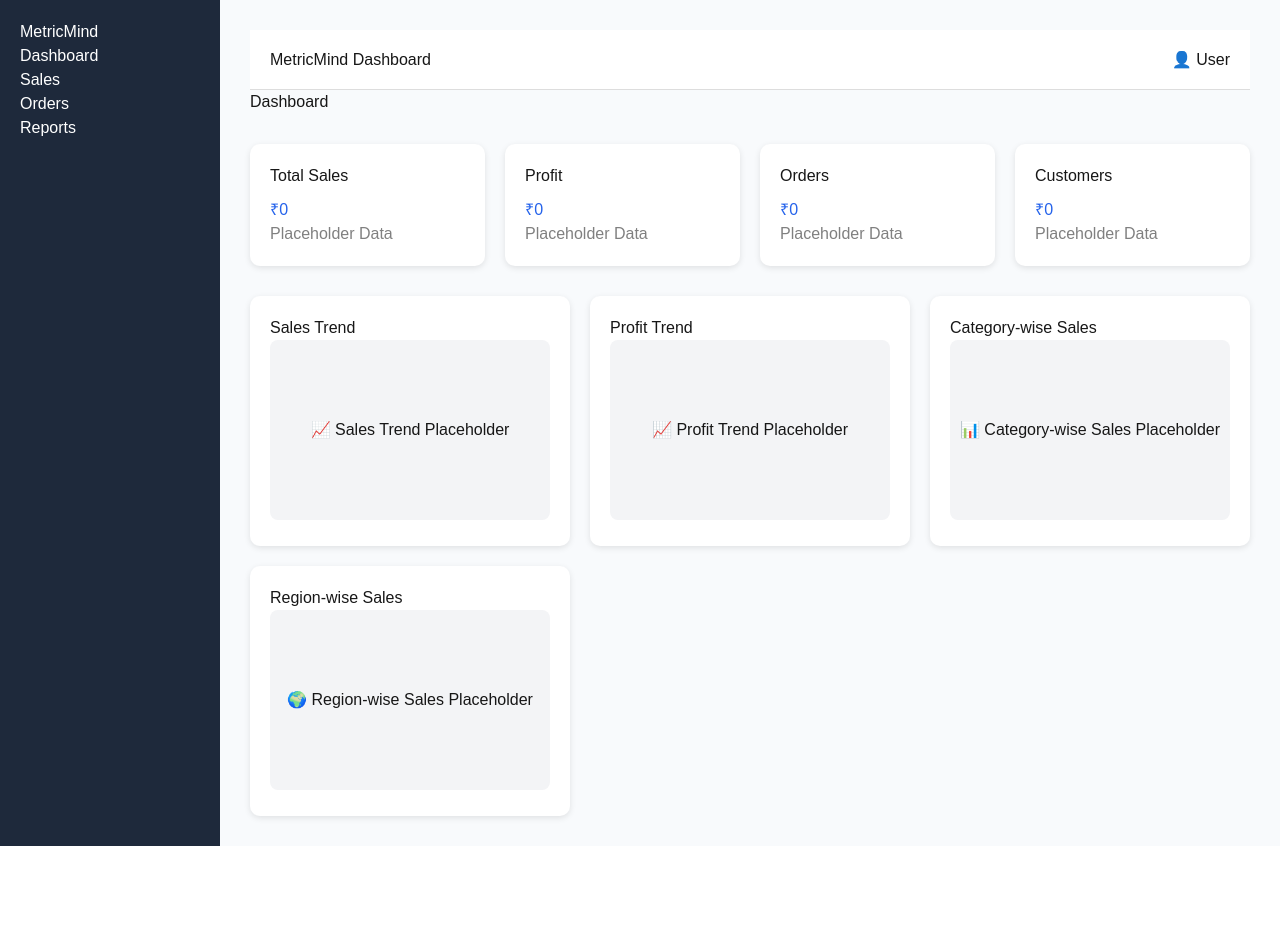
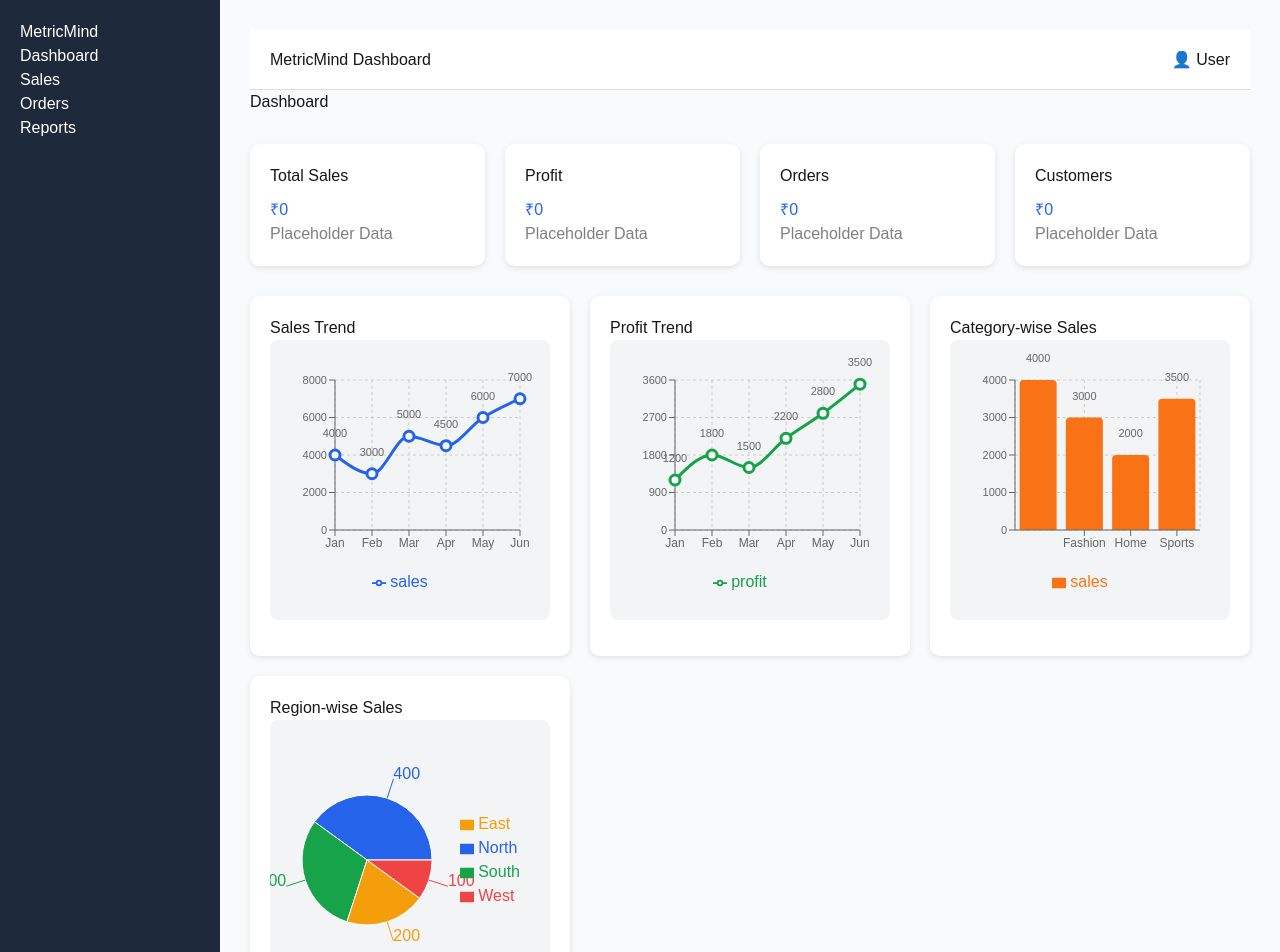
Before and after one commit to hrishika12-06patel/MetricMind, a Next.js app in the folder frontend/: page /dashboard in a window 1280 px wide. Shown: the top 952 px of the page. Before the commit the page ends 846 px from the top, so only its background shows below. Built offline with nearby package versions, Linux system fonts and the light colour scheme.

Commit message:
Added responsive dashboard charts with mock data

```diff
--- a/frontend/app/dashboard/page.tsx
+++ b/frontend/app/dashboard/page.tsx
@@ -1,4 +1,8 @@
 import DashboardNavbar from "../../components/DashboardNavbar";
+import SalesTrendChart from "@/components/charts/SalesTrendChart";
+import ProfitTrendChart from "@/components/charts/ProfitTrendChart";
+import CategorySalesChart from "@/components/charts/CategorySalesChart";
+import RegionSalesChart from "@/components/charts/RegionSalesChart";
 export default function Dashboard() {
   return (
     <div style={{ display: "flex", minHeight: "100vh" }}>
@@ -79,14 +83,14 @@ export default function Dashboard() {
       padding: "20px",
       borderRadius: "10px",
       boxShadow: "0 2px 6px rgba(0,0,0,0.1)",
-      minHeight: "250px",
+      minHeight: "360px",
     }}
   >
     <h3>Sales Trend</h3>
 
     <div
       style={{
-        height: "180px",
+        height: "280px",
         background: "#f3f4f6",
         display: "flex",
         justifyContent: "center",
@@ -94,7 +98,7 @@ export default function Dashboard() {
         borderRadius: "8px",
       }}
     >
-      📈 Sales Trend Placeholder
+      <SalesTrendChart />
     </div>
   </div>
 
@@ -111,7 +115,7 @@ export default function Dashboard() {
 
     <div
       style={{
-        height: "180px",
+        height: "280px",
         background: "#f3f4f6",
         display: "flex",
         justifyContent: "center",
@@ -119,7 +123,7 @@ export default function Dashboard() {
         borderRadius: "8px",
       }}
     >
-      📈 Profit Trend Placeholder
+      <ProfitTrendChart />
     </div>
   </div>
   <div
@@ -135,7 +139,7 @@ export default function Dashboard() {
 
     <div
       style={{
-        height: "180px",
+        height: "280px",
         background: "#f3f4f6",
         display: "flex",
         justifyContent: "center",
@@ -143,7 +147,7 @@ export default function Dashboard() {
         borderRadius: "8px",
       }}
     >
-      📊 Category-wise Sales Placeholder
+      <CategorySalesChart />
     </div>
   </div>
   <div
@@ -159,7 +163,7 @@ export default function Dashboard() {
 
     <div
       style={{
-        height: "180px",
+        height: "280px",
         background: "#f3f4f6",
         display: "flex",
         justifyContent: "center",
@@ -167,7 +171,7 @@ export default function Dashboard() {
         borderRadius: "8px",
       }}
     >
-      🌍 Region-wise Sales Placeholder
+      <RegionSalesChart />
     </div>
   </div>
 </div>
--- /dev/null
+++ b/frontend/components/charts/CategorySalesChart.tsx
@@ -0,0 +1,75 @@
+"use client";
+
+import {
+  BarChart,
+  Bar,
+  XAxis,
+  YAxis,
+  CartesianGrid,
+  Tooltip,
+  ResponsiveContainer,
+  Legend,
+  LabelList,
+} from "recharts";
+
+const data = [
+  { category: "Electronics", sales: 4000 },
+  { category: "Fashion", sales: 3000 },
+  { category: "Home", sales: 2000 },
+  { category: "Sports", sales: 3500 },
+];
+
+export default function CategorySalesChart() {
+  return (
+    <ResponsiveContainer width="100%" height={340}>
+      <BarChart
+        data={data}
+        margin={{
+          top: 70,
+          right: 30,
+          left: 20,
+          bottom: 50,
+        }}
+      >
+        <CartesianGrid strokeDasharray="3 3" />
+
+        <XAxis
+        dataKey="category"
+        tick={{ fontSize: 12 }}
+        height={40}
+        />
+
+        <YAxis
+          width={45}
+          tick={{ fontSize: 11 }}
+        />
+
+        <Tooltip
+          formatter={(value) => [`₹${Number(value).toLocaleString()}`, "Category"]}
+        />
+        <Legend
+          verticalAlign="bottom"
+          align="center"
+          height={30}
+        />
+        <Bar
+
+          dataKey="sales"
+          fill="#f97316"
+          radius={[4, 4, 0, 0]}
+        >
+          <LabelList
+            dataKey="sales"
+            position="top"
+            offset={18}
+            style={{
+                fontSize: 11,
+                fill: "#666",
+            }}
+
+          />
+        </Bar>
+      </BarChart>
+    </ResponsiveContainer>
+  );
+}
--- /dev/null
+++ b/frontend/components/charts/ProfitTrendChart.tsx
@@ -0,0 +1,75 @@
+"use client";
+
+import {
+  LineChart,
+  Line,
+  XAxis,
+  YAxis,
+  CartesianGrid,
+  Tooltip,
+  ResponsiveContainer,
+  Legend,
+  LabelList,
+} from "recharts";
+
+const data = [
+  { month: "Jan", profit: 1200 },
+  { month: "Feb", profit: 1800 },
+  { month: "Mar", profit: 1500 },
+  { month: "Apr", profit: 2200 },
+  { month: "May", profit: 2800 },
+  { month: "Jun", profit: 3500 },
+];
+
+export default function ProfitTrendChart() {
+  return (
+    <ResponsiveContainer width="100%" height={340}>
+      <LineChart
+      data={data}
+      margin={{
+        top: 70,
+        right: 30,
+        left: 20,
+        bottom: 50,
+      }}
+      >
+        <CartesianGrid strokeDasharray="3 3" />
+        <XAxis
+        dataKey="month"
+        tick={{ fontSize: 12}}
+        height={40}
+
+        />
+        <YAxis
+        width={45}
+        tick={{fontSize: 11}}
+        />
+        <Tooltip
+          formatter={(value) => [`₹${Number(value).toLocaleString()}`, "Profit"]}
+        />
+        <Legend
+          verticalAlign="bottom"
+          align="center"
+          height={30}
+        />
+        <Line
+          type="monotone"
+          dataKey="profit"
+          stroke="#16a34a"
+          strokeWidth={3}
+          dot={{ r: 5 }}
+        >
+          <LabelList
+            dataKey="profit"
+            position="top"
+            offset={18}
+            style={{
+                fontSize: 11,
+                fill: "#666",
+            }}
+          />
+        </Line>
+      </LineChart>
+    </ResponsiveContainer>
+  );
+}
--- /dev/null
+++ b/frontend/components/charts/RegionSalesChart.tsx
@@ -0,0 +1,62 @@
+"use client";
+
+import {
+  PieChart,
+  Pie,
+  Cell,
+  Tooltip,
+  ResponsiveContainer,
+  Legend,
+} from "recharts";
+
+const data = [
+  { name: "North", value: 400 },
+  { name: "South", value: 300 },
+  { name: "East", value: 200 },
+  { name: "West", value: 100 },
+];
+
+const COLORS = ["#2563eb", "#16a34a", "#f59e0b", "#ef4444"];
+
+export default function RegionSalesChart() {
+  return (
+    <ResponsiveContainer width="100%" height={340}>
+      <PieChart
+      margin={{
+       top: 20,
+       right: 20,
+       left: 40,
+       bottom: 20,
+      }}
+     >
+      <Pie
+       data={data}
+       dataKey="value"
+       nameKey="name"
+       cx="38%"
+       cy="50%"
+       outerRadius={65}
+       label
+       labelLine={true}
+      >
+       {data.map((entry, index) => (
+        <Cell
+         key={index}
+         fill={COLORS[index % COLORS.length]}
+        />
+       ))}
+      </Pie>
+
+      <Tooltip
+        formatter={(value) => [`₹${Number(value).toLocaleString()}`, "Region"]}
+      />
+
+      <Legend
+      layout="vertical"
+      verticalAlign="middle"
+      align="right"
+     />
+    </PieChart>
+    </ResponsiveContainer>
+  );
+}
--- /dev/null
+++ b/frontend/components/charts/SalesTrendChart.tsx
@@ -0,0 +1,82 @@
+"use client";
+
+import {
+  LineChart,
+  Line,
+  XAxis,
+  YAxis,
+  CartesianGrid,
+  Tooltip,
+  ResponsiveContainer,
+  Legend,
+  LabelList,
+} from "recharts";
+
+const data = [
+  { month: "Jan", sales: 4000 },
+  { month: "Feb", sales: 3000 },
+  { month: "Mar", sales: 5000 },
+  { month: "Apr", sales: 4500 },
+  { month: "May", sales: 6000 },
+  { month: "Jun", sales: 7000 },
+];
+
+export default function SalesTrendChart() {
+  return (
+    <ResponsiveContainer width="100%" height={340}>
+      <LineChart
+        data={data}
+        margin={{
+          top: 70,
+          right: 30,
+          left: 20,
+          bottom: 50,
+        }}
+      >
+        <CartesianGrid strokeDasharray="3 3" />
+
+        <XAxis
+        dataKey="month"
+        tick={{ fontSize: 12 }}
+        height={40}
+        />
+
+
+        <YAxis
+          width={45}
+          tick={{ fontSize: 11 }}
+
+        />
+
+        <Tooltip
+          formatter={(value) => [`₹${Number(value).toLocaleString()}`, "Sales"]}
+        />
+
+        <Legend
+          verticalAlign="bottom"
+          align="center"
+          height={30}
+        />
+
+        <Line
+          type="monotone"
+          dataKey="sales"
+          stroke="#2563eb"
+          strokeWidth={3}
+          dot={{ r: 5 }}
+        >
+          <LabelList
+            dataKey="sales"
+            position="top"
+            offset={18}
+            style={{
+                fontSize: 11,
+                fill: "#666",
+            }}
+
+          />
+        </Line>
+      </LineChart>
+    </ResponsiveContainer>
+  );
+}
--- a/frontend/package.json
+++ b/frontend/package.json
@@ -11,7 +11,8 @@
   "dependencies": {
     "next": "16.2.10",
     "react": "19.2.4",
-    "react-dom": "19.2.4"
+    "react-dom": "19.2.4",
+    "recharts": "^3.10.0"
   },
   "devDependencies": {
     "@tailwindcss/postcss": "^4",
```
Also changed, not shown: 1 other file (tests, documents, lock files or other folders).
